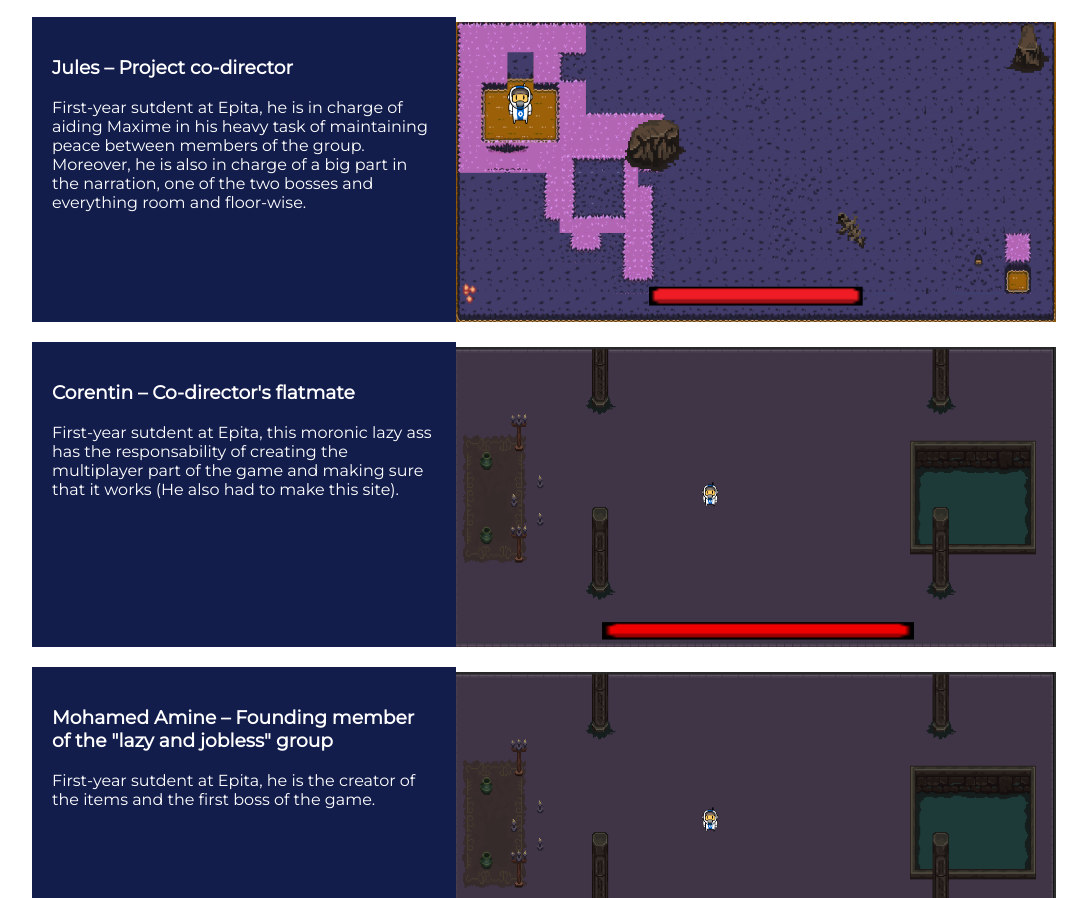
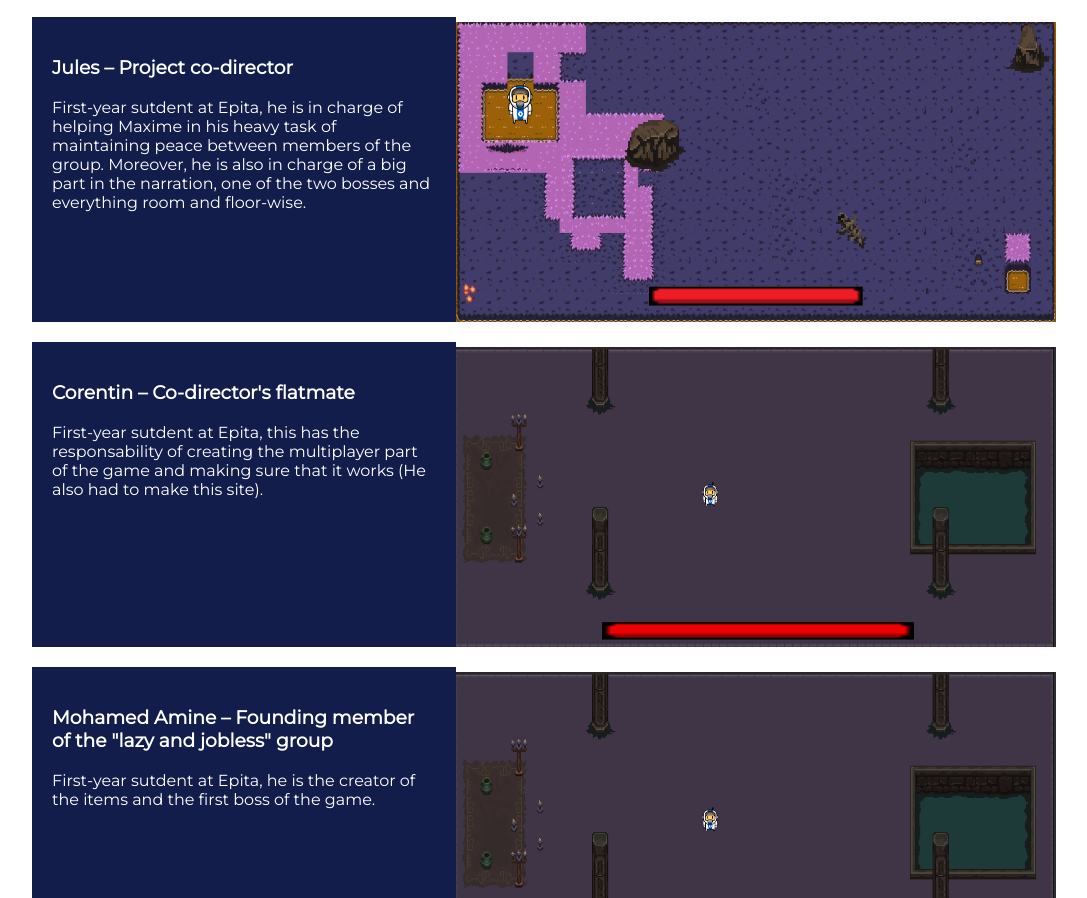
Before and after one commit to AmineK57/CrestfallenWebsite, a plain HTML site: page index.html in a window 1280 px wide. Shown: the part 1642-2540 px from the top of the page, without its empty margins (96-1183 px from the left). Drawn offline with nearby package versions, Linux system fonts and the light colour scheme.

Commit message:
Website Push

```diff
--- a/index.html
+++ b/index.html
@@ -70,7 +70,7 @@
             <div class="card">
                 <div class="left">
                     <h3>Jules – Project co-director</h3>
-                    <p>First-year sutdent at Epita, he is in charge of aiding Maxime in his heavy task of maintaining peace between members of the group. Moreover, he is also in charge of a big part in the narration, one of the two bosses and everything room and floor-wise.
+                    <p>First-year sutdent at Epita, he is in charge of helping Maxime in his heavy task of maintaining peace between members of the group. Moreover, he is also in charge of a big part in the narration, one of the two bosses and everything room and floor-wise.
                     </p>
 
                 </div>
@@ -81,7 +81,7 @@
             <div class="card">
                 <div class="left">
                     <h3>Corentin – Co-director's flatmate</h3>
-                    <p>First-year sutdent at Epita, this moronic lazy ass has the responsability of creating the multiplayer part of the game and making sure that it works (He also had to make this site).
+                    <p>First-year sutdent at Epita, this has the responsability of creating the multiplayer part of the game and making sure that it works (He also had to make this site).
                     </p>
 
                 </div>
--- a/style.css
+++ b/style.css
@@ -6,10 +6,7 @@ html{
     scroll-behavior: smooth;
 }
 
-img:hover{
-    transition-duration: 10s;
-    transform : rotate(1800deg);
-}
+
 a:hover{
 
    font-weight: bold;
```
